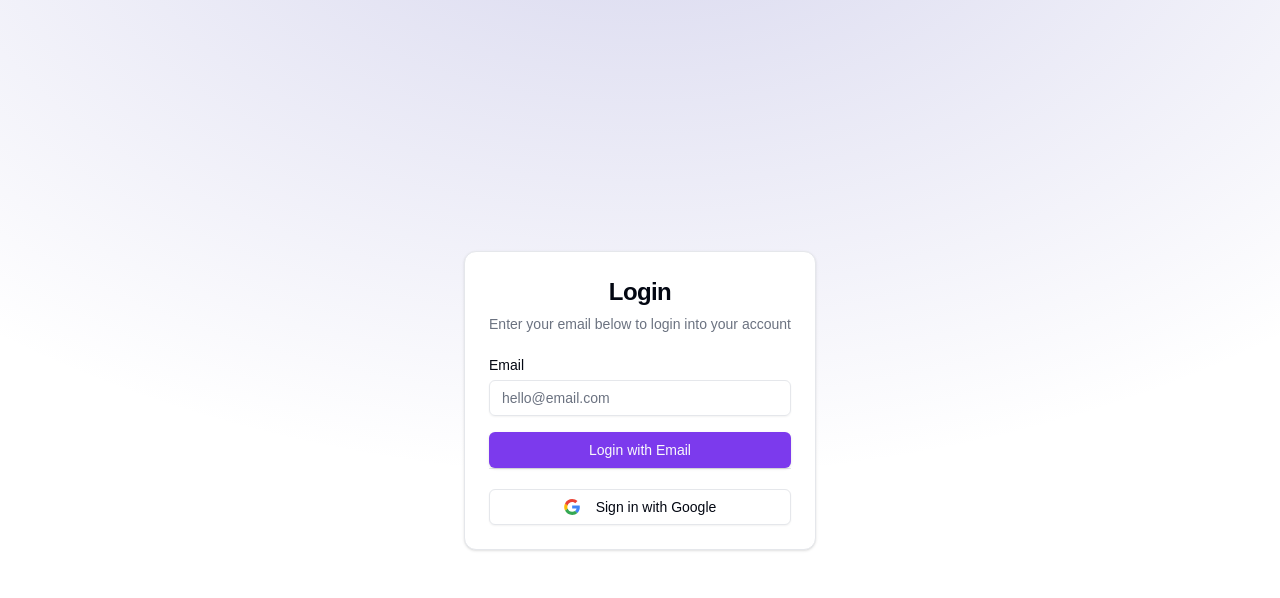
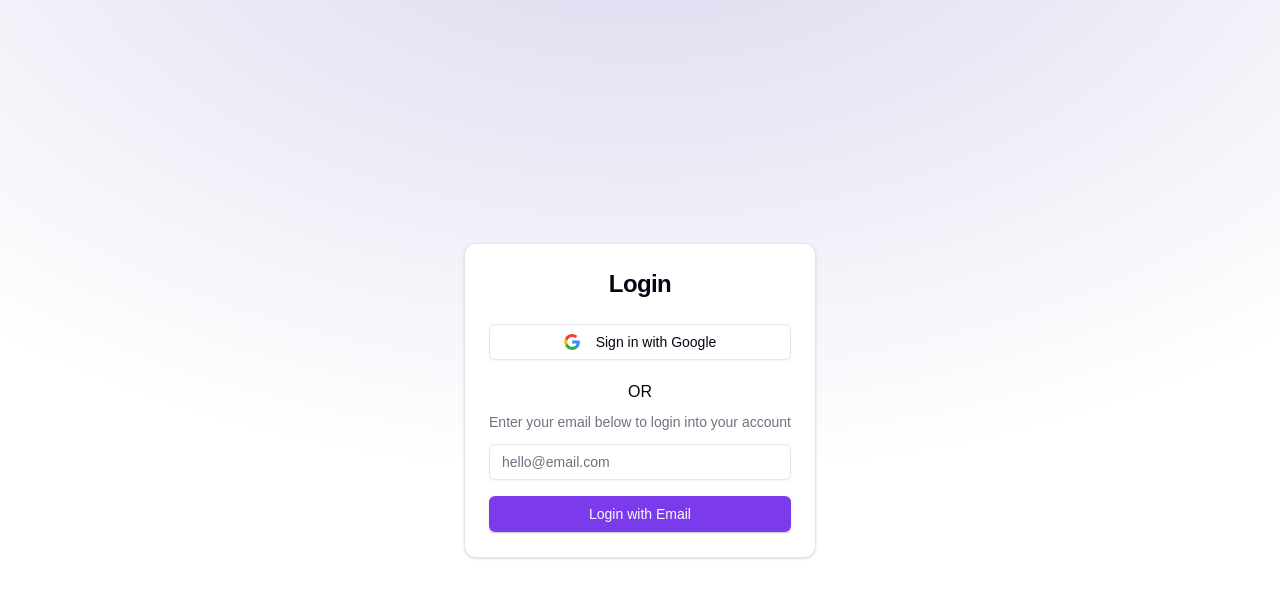
Before and after one commit to monicahcloud/InvoiceVitaNova, a Next.js app: page /login in a window 1280 px wide. Shown: the top 598 px of the page. Built offline with nearby package versions, Linux system fonts and the light colour scheme; no server answers.

Commit message:
adding google authentication

```diff
--- a/app/login/page.tsx
+++ b/app/login/page.tsx
@@ -10,7 +10,6 @@
 import { auth, signIn } from "../utlis/auth";
 import SubmitButtons, { GoogleAuthButton } from "../components/SubmitButtons";
 import { redirect } from "next/navigation";
-import { Button } from "@/components/ui/button";
 
 export default async function Login() {
   const session = await auth();
@@ -26,19 +25,34 @@
         <Card className="max-w-sm">
           <CardHeader>
             <CardTitle className="text-2xl mx-auto">Login</CardTitle>
-            <CardDescription>
+          </CardHeader>
+          <CardContent>
+            <div className="flex flex-col gap-3">
+              <form
+                action={async () => {
+                  "use server";
+                  await signIn("google");
+                }}
+                className="w-full">
+                <GoogleAuthButton />
+              </form>
+            </div>
+            {/* <hr className="text-purple-700 mt-5" /> */}
+            <div className="justify-center flex mx-auto items-center mt-5">
+              <h2> OR </h2>
+            </div>
+
+            <CardDescription className="mt-2">
               Enter your email below to login into your account
             </CardDescription>
-          </CardHeader>
-          <CardContent>
             <form
               action={async (formData) => {
                 "use server";
                 await signIn("nodemailer", formData);
               }}
-              className="flex flex-col gap-y-4">
+              className="flex flex-col gap-y-4  mt-1">
               <div className="flex flex-col gap-y-2">
-                <Label>Email</Label>
+                <Label></Label>
                 <Input
                   name="email"
                   type="email"
@@ -49,16 +63,6 @@
               <SubmitButtons text="Login with Email" />
             </form>
             <hr />
-            <div className="flex flex-col mt-5 gap-3">
-              <form
-                action={async () => {
-                  "use server";
-                  await signIn("google");
-                }}
-                className="w-full">
-                <GoogleAuthButton />
-              </form>
-            </div>
           </CardContent>
         </Card>
       </div>
```
